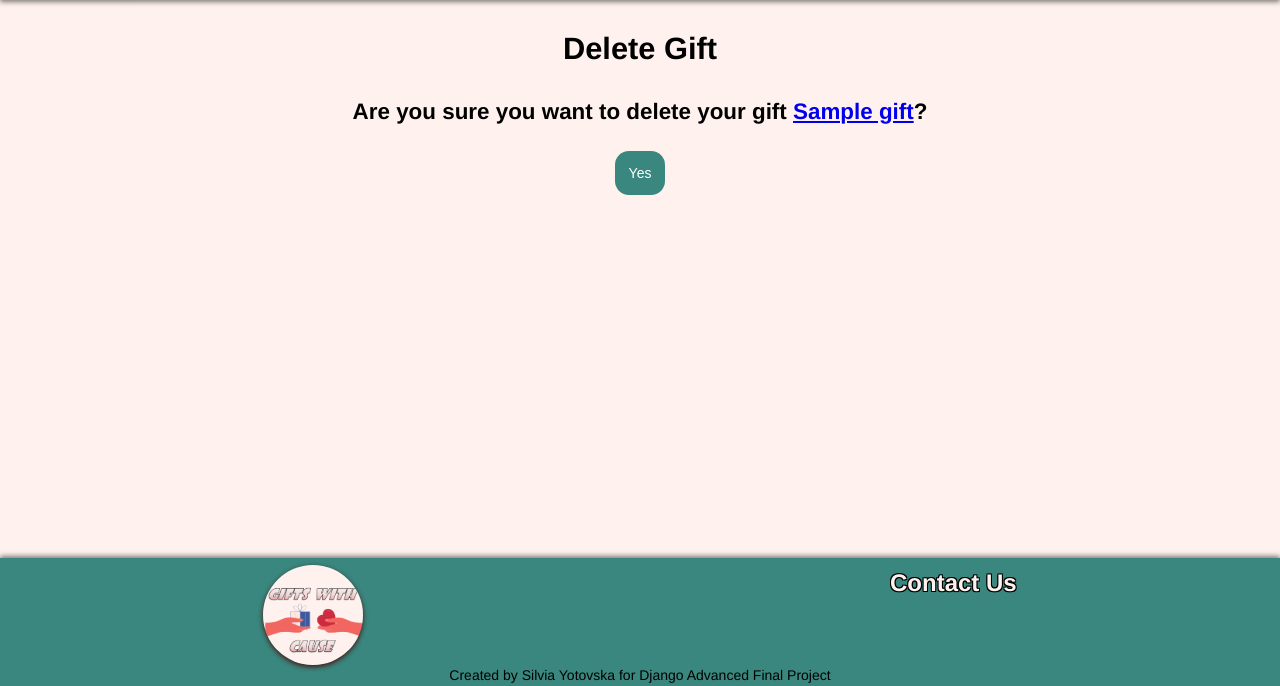
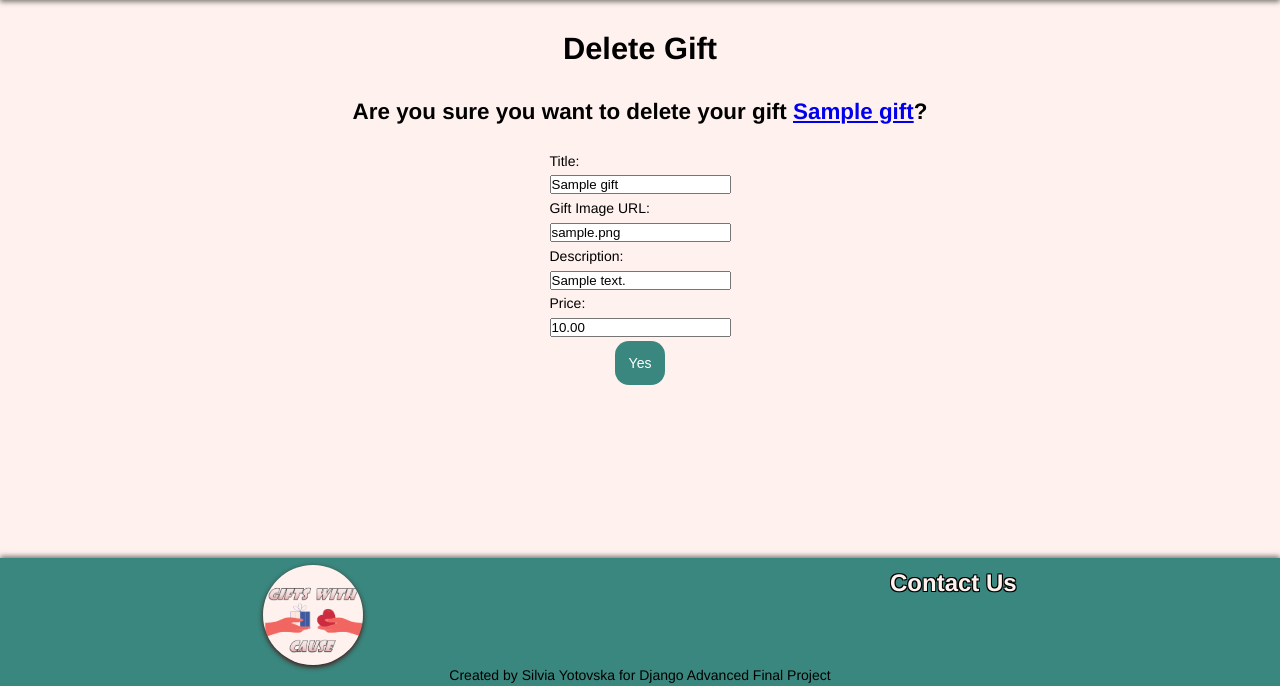
Before and after one commit to sisialt/GiftWithCause_DjangoProject, a Django app: page /gifts/1/delete/ in a window 1280 px wide. Shown: the part 114-800 px from the top of the page. Run offline with Django 4.2, Linux system fonts and the light colour scheme; a user stored in the database is signed in; tables that the repository leaves empty hold one stand-in row (values such as "Sample post").

Commit message:
Add delete forms as readonly in gift and gift search delete templates

```diff
--- a/templates/gift-delete.html
+++ b/templates/gift-delete.html
@@ -5,8 +5,23 @@
         <a href="{% url 'gift-details' gift.pk %}">{{ gift.title }}</a>?
     </h4>
 
-    <form method="post">
-        {% csrf_token %}
-        <button style="margin: 0 auto" type="submit" class="profile-button">Yes</button>
-    </form>
+    <div class="form-container">
+        <form class="login-form" method="post" novalidate>
+            {% csrf_token %}
+
+            <p>{{ form.title.label }}</p>
+            <p>{{ form.title }}</p>
+
+            <p>{{ form.image.label }}</p>
+            <p>{{ form.image }}</p>
+
+            <p>{{ form.description.label }}</p>
+            <p>{{ form.description }}</p>
+
+            <p>{{ form.price.label }}</p>
+            <p>{{ form.price }}</p>
+
+            <button style="margin: 0 auto" type="submit" class="profile-button">Yes</button>
+        </form>
+    </div>
 {% endblock %}
```
Also changed, not shown: templates/gift-search-delete.html (+17 -4 lines).
